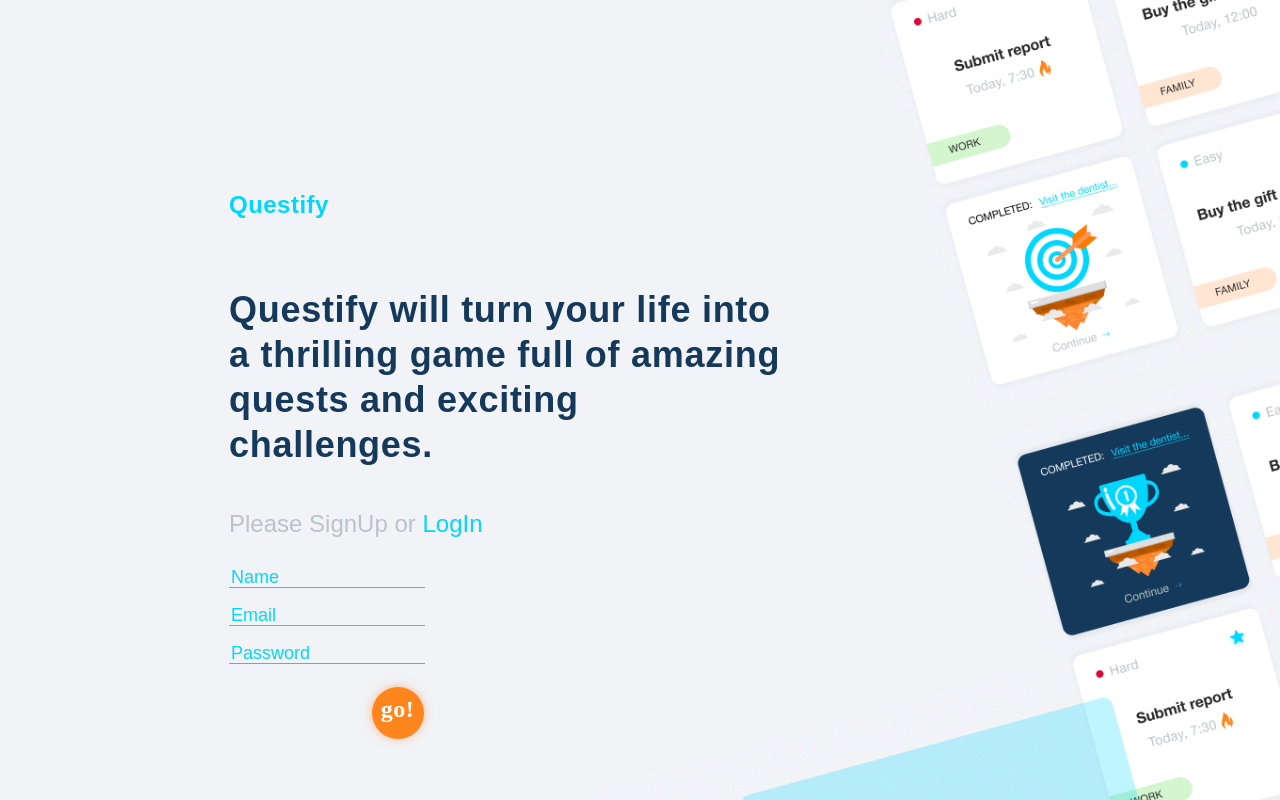
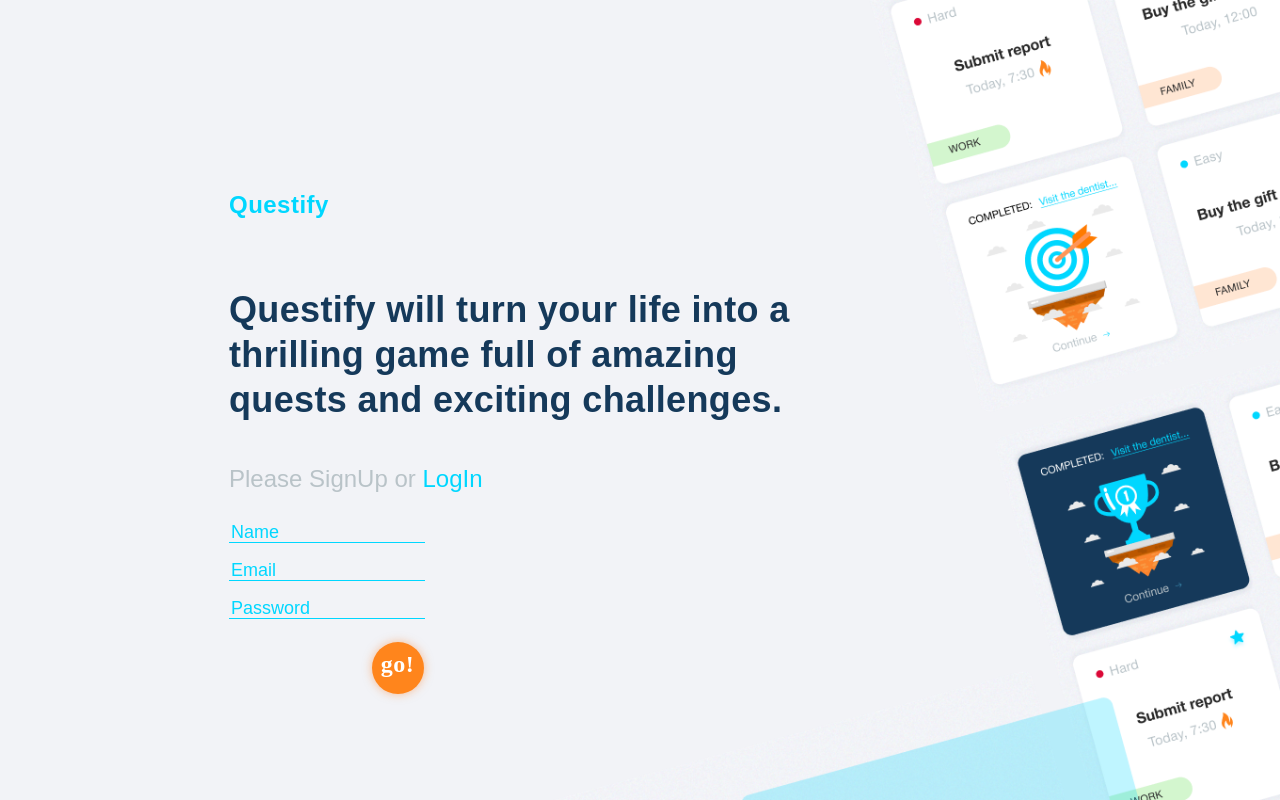
Before and after one commit to ViacheslavKozlov/dashboard-frontend, a React (Create React App) app: page /register in a window 1280 px wide. Built offline with nearby package versions, Linux system fonts and the light colour scheme.

Commit message:
add style

```diff
--- a/package.json
+++ b/package.json
@@ -7,6 +7,7 @@
     "@testing-library/jest-dom": "^5.16.1",
     "@testing-library/react": "^11.2.7",
     "@testing-library/user-event": "^12.8.3",
+    "autoprefixer": "^10.4.0",
     "axios": "^0.24.0",
     "dom": "^0.0.3",
     "moment": "^2.29.1",
@@ -33,8 +34,8 @@
     "web-vitals": "^1.1.2"
   },
   "scripts": {
-    "start": "react-scripts start",
-    "build": "react-scripts build",
+    "start": "SKIP_PREFLIGHT_CHECK=true react-scripts start",
+    "build": "SKIP_PREFLIGHT_CHECK=true react-scripts build",
     "test": "react-scripts test",
     "eject": "react-scripts eject"
   },
--- a/src/Components/auth/authForm/AuthFormStyled.js
+++ b/src/Components/auth/authForm/AuthFormStyled.js
@@ -5,6 +5,10 @@ import imgTab from "../../../images/tablet-bg.png";
 import imgDesc from "../../../images/desc-bg.png";
 
 export const AuthFormContainer = styled.div`
+  display: flex;
+  flex-direction: column;
+  align-items: center;
+
   .authTitle {
     font-weight: 700;
     font-size: 24px;
@@ -46,7 +50,6 @@ export const AuthFormContainer = styled.div`
   input::placeholder {
     font-size: 18px;
     font-weight: 300;
-    font-style: 400;
     line-height: 0.99;
     color: #00d7ff;
   }
@@ -59,7 +62,6 @@ export const AuthFormContainer = styled.div`
   .input {
     display: block;
     font-weight: 300;
-    font-style: 400;
     line-height: 0.99;
     width: 290px;
     height: 18px;
@@ -82,6 +84,7 @@ export const AuthFormContainer = styled.div`
   }
 
   @media ${device.tablet} {
+    display: block;
     .authTitle {
       width: 375px;
       font-size: 20px;
@@ -124,6 +127,7 @@ export const AuthFormContainer = styled.div`
   }
 
   @media ${device.desc} {
+    display: block;
     .authTitle {
       width: 99px;
       font-size: 24px;
@@ -140,6 +144,7 @@ export const AuthFormContainer = styled.div`
       padding-top: 70px;
       text-align: left;
       color: #15395a;
+      letter-spacing: 0.01em;
     }
     .authChooseText {
       font-size: 24px;
@@ -171,6 +176,7 @@ export const AuthBgContainer = styled.div`
   background-image: url(${imgMob});
   background-repeat: no-repeat;
   background-position-y: bottom;
+  background-position-x: center;
   height: 100vh;
 
   @media ${device.tablet} {
--- a/src/Components/userMenu/UserMenuStyled.js
+++ b/src/Components/userMenu/UserMenuStyled.js
@@ -42,8 +42,8 @@ export const UserMenuWrapper = styled.div`
   }
 
   .user-logout-logo {
-    width: 22px;
-    height: 16px;
+    width: 24px;
+    height: 24px;
     fill: var(--header-symb-color);
     transition: transform 500ms ease-in, fill 500ms ease-in;
   }
```
Also changed, not shown: 1 other file (tests, documents, lock files or other folders).
